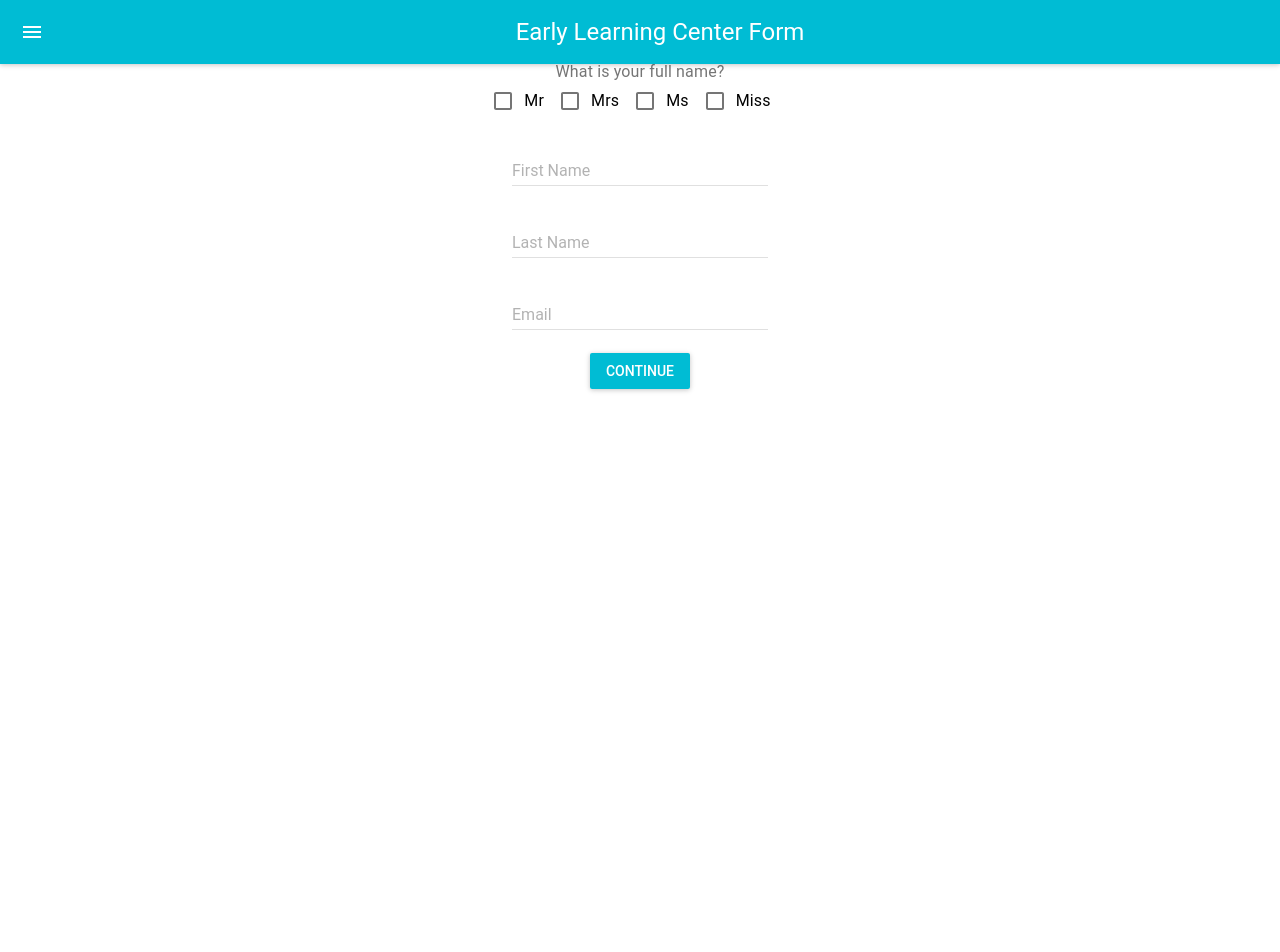
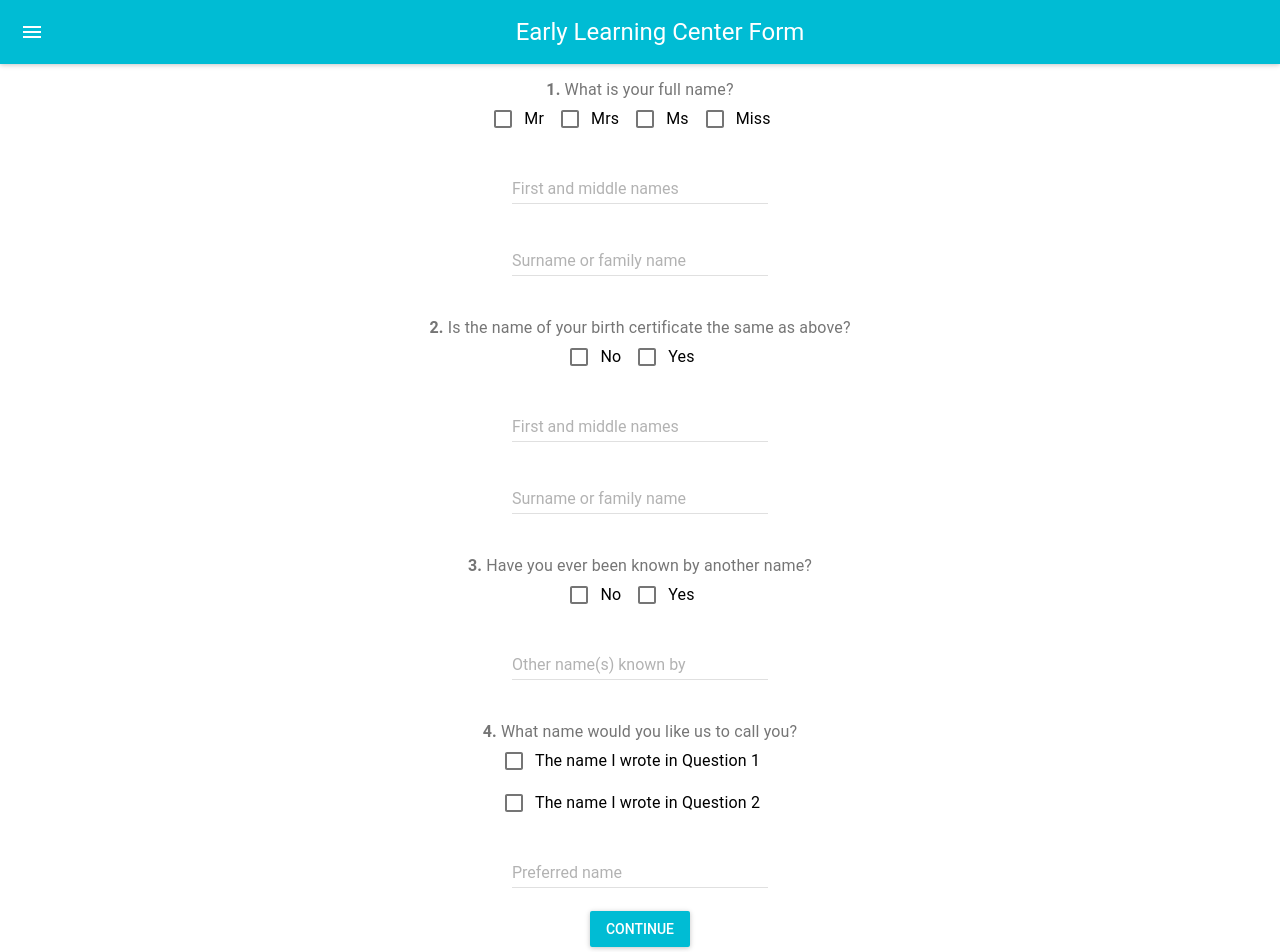
Before and after one commit to dimazper/eljfrontend, a React (Create React App) app in the folder userform/: page /userform in a window 1280 px wide. Shown: the top 952 px of the page. Before the commit the page ends 800 px from the top, so only its background shows below. Built offline with nearby package versions, Linux system fonts and the light colour scheme.

Commit message:
first part or form and linked pages together + css

```diff
--- a/userform/src/components/Confirm.js
+++ b/userform/src/components/Confirm.js
@@ -16,12 +16,16 @@ export class FormUserDetails extends Component {
     };
 
     render() {
-        const { values: {firstName, lastName, email, occupation, city, bio} } = this.props;
+        const { values: {title, firstName, lastName, firstNameNOTsame, lastNameNOTsame, nameOtherKnown, namePrefer, email, occupation, city, bio} } = this.props;
         return (
             <MuiThemeProvider>
                 <React.Fragment>
                     <AppBar title="Confirm User Data" />
                     <List>
+                    <ListItem
+                        primaryText="Title"
+                        secondaryText={ title }
+                        />
                         <ListItem
                         primaryText="First Name"
                         secondaryText={ firstName }
@@ -29,6 +33,23 @@ export class FormUserDetails extends Component {
                         <ListItem
                         primaryText="Last Name"
                         secondaryText={ lastName }
+                        />
+
+                        <ListItem
+                        primaryText="First name (not same as birth certificate)"
+                        secondaryText={ firstNameNOTsame }
+                        />
+                         <ListItem
+                        primaryText="Last name (not same as birth certificate)"
+                        secondaryText={ lastNameNOTsame }
+                        />
+                         <ListItem
+                        primaryText="Other name(s) known by"
+                        secondaryText={ nameOtherKnown }
+                        />
+                         <ListItem
+                        primaryText="Preferred"
+                        secondaryText={ namePrefer }
                         />
                         <ListItem
                         primaryText="Email"
@@ -50,17 +71,18 @@ export class FormUserDetails extends Component {
                     </List>
                     <br/>
                     <RaisedButton
+                       label="Back"
+                       primary={false}
+                       style={styles.button}
+                       onClick={this.back}
+                    />
+                    <RaisedButton
                        label="Confirm & Continue"
                        primary={true}
                        style={styles.button}
                        onClick={this.continue}
                     />
-                    <RaisedButton
-                       label="Back"
-                       primary={false}
-                       style={styles.button}
-                       onClick={this.back}
-                    />
+
                 </React.Fragment>
             </MuiThemeProvider>
         );
--- a/userform/src/components/FormPersonalDetails.js
+++ b/userform/src/components/FormPersonalDetails.js
@@ -43,17 +43,18 @@ export class FormPersonalDetails extends Component {
                     />
                     <br/>
                     <RaisedButton
+                       label="Back"
+                       primary={false}
+                       style={styles.button}
+                       onClick={this.back}
+                    />
+                    <RaisedButton
                        label="Continue"
                        primary={true}
                        style={styles.button}
                        onClick={this.continue}
                     />
-                    <RaisedButton
-                       label="Back"
-                       primary={false}
-                       style={styles.button}
-                       onClick={this.back}
-                    />
+
                 </React.Fragment>
             </MuiThemeProvider>
         );
--- a/userform/src/components/FormUserDetails.js
+++ b/userform/src/components/FormUserDetails.js
@@ -23,10 +23,10 @@ export class FormUserDetails extends Component {
         return (
             <MuiThemeProvider>
                 <React.Fragment>
-                    <AppBar title="Early Learning Center Form" />
+                    <AppBar title="Early Learning Center Form" /><br></br>
 
     <FormControl component="fieldset">
-      <FormLabel component="legend">What is your full name?</FormLabel>
+      <FormLabel component="legend"><b>1.</b> What is your full name?</FormLabel>
       <FormGroup aria-label="position" row>
 
         <FormControlLabel
@@ -34,6 +34,8 @@ export class FormUserDetails extends Component {
           control={<Checkbox color="primary" />}
           label="Mr"
           labelPlacement="end"
+          onChange={handleChange('title')}
+                       defaultValue={values.title}
         />
         <FormControlLabel
           value="mrs"
@@ -53,31 +55,91 @@ export class FormUserDetails extends Component {
           label="Miss"
           labelPlacement="end"
         />
+
       </FormGroup>
     </FormControl><br></br>
 
 
                     <TextField
                        hintText="Enter Your First Name" //hfgfg
-                       floatingLabelText="First Name"
+                       floatingLabelText="First and middle names"
                        onChange={handleChange('firstName')}
                        defaultValue={values.firstName}
                     />
                     <br/>
                     <TextField
                        hintText="Enter Your Last Name"
-                       floatingLabelText="Last Name"
+                       floatingLabelText="Surname or family name"
                        onChange={handleChange('lastName')}
                        defaultValue={values.lastName}
                     />
+                    <br/><br></br><br></br>
+                    <FormLabel component="legend"><b>2. </b>Is the name of your birth certificate the same as above?</FormLabel>
+
+                    <FormControlLabel
+          value="no"
+          control={<Checkbox color="primary" />}
+          label="No"
+          labelPlacement="end"
+        />
+        <FormControlLabel
+          value="yes"
+          control={<Checkbox color="primary" />}
+          label="Yes"
+          labelPlacement="end"
+        /><br></br>
+                   <TextField
+                       hintText="Enter Your First Name" //hfgfg
+                       floatingLabelText="First and middle names"
+                       onChange={handleChange('firstNameNOTsame')}
+                       defaultValue={values.firstNameNOTsame}
+                    />
                     <br/>
                     <TextField
-                       hintText="Enter Your Email"
-                       floatingLabelText="Email"
-                       onChange={handleChange('email')}
-                       defaultValue={values.email}
+                       hintText="Enter Your Last Name"
+                       floatingLabelText="Surname or family name"
+                       onChange={handleChange('lastNameNOTsame')}
+                       defaultValue={values.lastNameNOTsame}
                     />
-                    <br/>
+                    <br/><br></br><br></br>
+                    <FormLabel component="legend"><b>3. </b>Have you ever been known by another name?</FormLabel>
+                    <FormControlLabel
+          value="no"
+          control={<Checkbox color="primary" />}
+          label="No"
+          labelPlacement="end"
+        />
+        <FormControlLabel
+          value="yes"
+          control={<Checkbox color="primary" />}
+          label="Yes"
+          labelPlacement="end"
+        /><br></br>
+        <TextField
+                       hintText="Other names known by"
+                       floatingLabelText="Other name(s) known by"
+                       onChange={handleChange('nameOtherKnown')}
+                       defaultValue={values.nameOtherKnown}
+                    /><br></br><br></br><br></br>
+                     <FormLabel component="legend"><b>4. </b>What name would you like us to call you?</FormLabel>
+                    <FormControlLabel
+          value="3q1name"
+          control={<Checkbox color="primary" />}
+          label="The name I wrote in Question 1"
+          labelPlacement="end"
+        /><br></br>
+        <FormControlLabel
+          value="3q2name"
+          control={<Checkbox color="primary" />}
+          label="The name I wrote in Question 2"
+          labelPlacement="end"
+        /><br></br>
+        <TextField
+                       hintText="Name you would like to be referred to"
+                       floatingLabelText="Preferred name"
+                       onChange={handleChange('namePrefer')}
+                       defaultValue={values.namePrefer}
+                    /><br></br>
                     <RaisedButton
                        label="Continue"
                        primary={true}
--- a/userform/src/components/Success.js
+++ b/userform/src/components/Success.js
@@ -1,7 +1,7 @@
 import React, { Component } from 'react';
 import MuiThemeProvider from 'material-ui/styles/MuiThemeProvider';
 import AppBar from 'material-ui/AppBar';
-
+import { Link } from 'react-router-dom'
 
 export class Success extends Component {
     continue = e => {
@@ -20,6 +20,7 @@ export class Success extends Component {
                 <React.Fragment>
                     <AppBar title="Success" />
                     <h1>Thank You For Your Submission</h1>
+                    <Link to="/landing">Landing</Link>
                     <p>You will get an email with further instructions</p>
                 </React.Fragment>
             </MuiThemeProvider>
--- a/userform/src/components/UserForm.js
+++ b/userform/src/components/UserForm.js
@@ -8,8 +8,13 @@ import Success from './Success';
 export class  UserForm extends Component {
     state = {
         step: 1,
+        title: '',
         firstName: '',
         lastName: '',
+        firstNameNOTsame: '',
+        lastNameNOTsame:'',
+        nameOtherKnown: '',
+        namePrefer:'',
         email: '',
         occupation: '',
         city: '',
@@ -39,9 +44,9 @@ export class  UserForm extends Component {
 
     render() {
         const { step } = this.state;
-        const { firstName, lastName, email, occupation, city,
+        const { title, firstName, lastName, firstNameNOTsame,lastNameNOTsame, nameOtherKnown,namePrefer, email, occupation, city,
             bio} = this.state;
-        const values = { firstName, lastName, email, occupation, city,
+        const values = { title, firstName, lastName, firstNameNOTsame, lastNameNOTsame, nameOtherKnown, namePrefer, email, occupation, city,
             bio}
 
             switch(step) {
--- a/userform/src/index.js
+++ b/userform/src/index.js
@@ -15,8 +15,9 @@ const rootElement = document.getElementById('root');
     ReactDOM.render(
       <BrowserRouter>
         <Switch>
-          <Route exact path='/' component={LandingPage} />
+          <Route exact path='/' component={Placeholder} />
           <Route path='/login' component={LoginPage} />
+          <Route path='/landing' component={LandingPage} />
           <Route path='/userform' component={UserForm} />
         </Switch>
       </BrowserRouter>,
```
